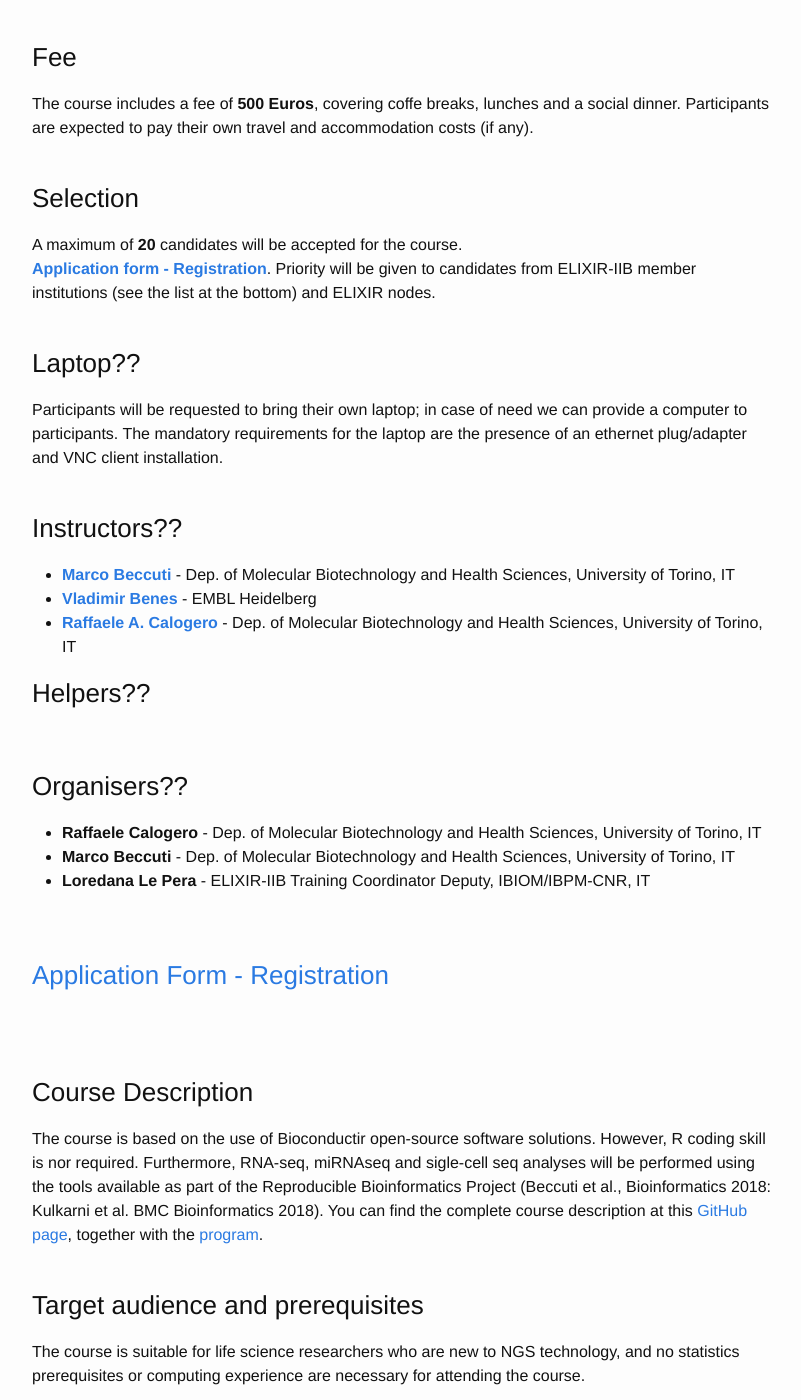
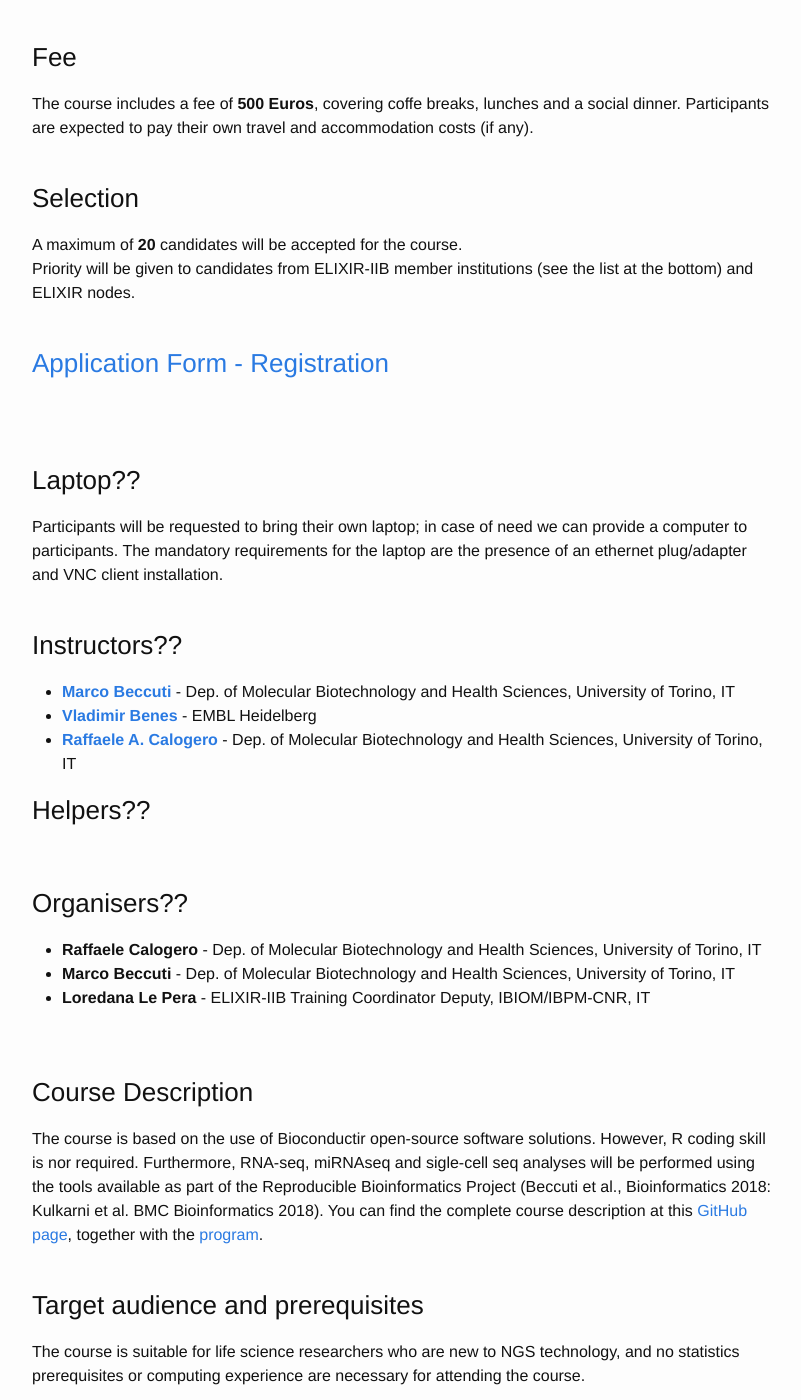
Before and after one commit to ELIXIR-IIB-training/website, a Jekyll site: the page built from _posts/2020-03-09-RNAseq-and-single-cell_Turin.md, in a window 1280 px wide and 1400 px high, scrolled down 906 px. Shown: the whole window, without its empty margins (238-1039 px from the left). Built offline with Jekyll 4.4.1, drawn with Linux system fonts in a browser that asks for light colours.

Commit message:
Change Application Form

```diff
--- a/_posts/2020-03-09-RNAseq-and-single-cell_Turin.md
+++ b/_posts/2020-03-09-RNAseq-and-single-cell_Turin.md
@@ -51,7 +51,11 @@ The course includes a fee of **500 Euros**, covering coffe breaks, lunches and a
 
 ### Selection
 A maximum of **20** candidates will be accepted for the course.<br>
-[**Application form - Registration**](https://docs.google.com/forms/d/e/1FAIpQLSfdyKaHvDYWShHxJ9oJhXc4Tk8OFWlBmtHEj3kitBADWoX-iw/viewform?vc=0&c=0&w=1). Priority will be given to candidates from ELIXIR-IIB member institutions (see the list at the bottom) and ELIXIR nodes.
+Priority will be given to candidates from ELIXIR-IIB member institutions (see the list at the bottom) and ELIXIR nodes.
+<br>
+<br>
+
+### [Application Form - Registration](https://docs.google.com/forms/d/e/1FAIpQLSfdyKaHvDYWShHxJ9oJhXc4Tk8OFWlBmtHEj3kitBADWoX-iw/viewform?vc=0&c=0&w=1)
 <br>
 <br>
 
@@ -74,11 +78,6 @@ The mandatory requirements for the laptop are the presence of an ethernet plug/a
 - **Marco Beccuti** - Dep. of Molecular Biotechnology and Health Sciences, University of Torino, IT
 - **Loredana Le Pera** - ELIXIR-IIB Training Coordinator Deputy, IBIOM/IBPM-CNR, IT
 <br>
-<br>
-<br>
-
-
-### [Application Form - Registration](https://docs.google.com/forms/d/e/1FAIpQLSfdyKaHvDYWShHxJ9oJhXc4Tk8OFWlBmtHEj3kitBADWoX-iw/viewform?vc=0&c=0&w=1)
 <br>
 <br>
 
```
